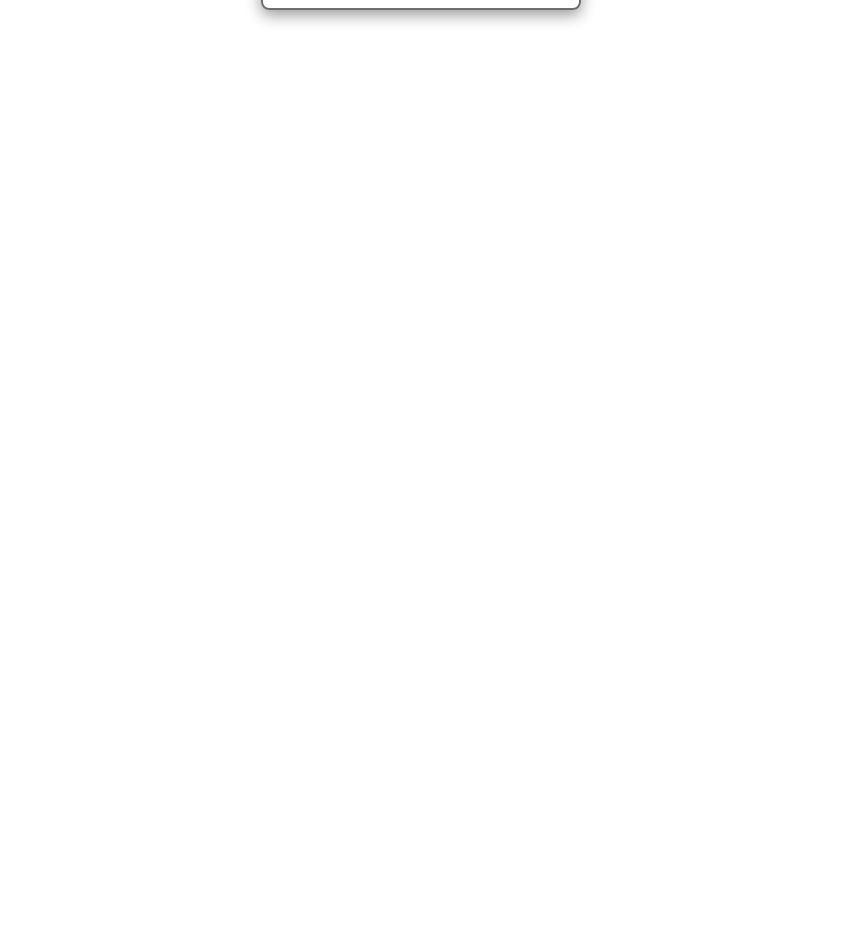
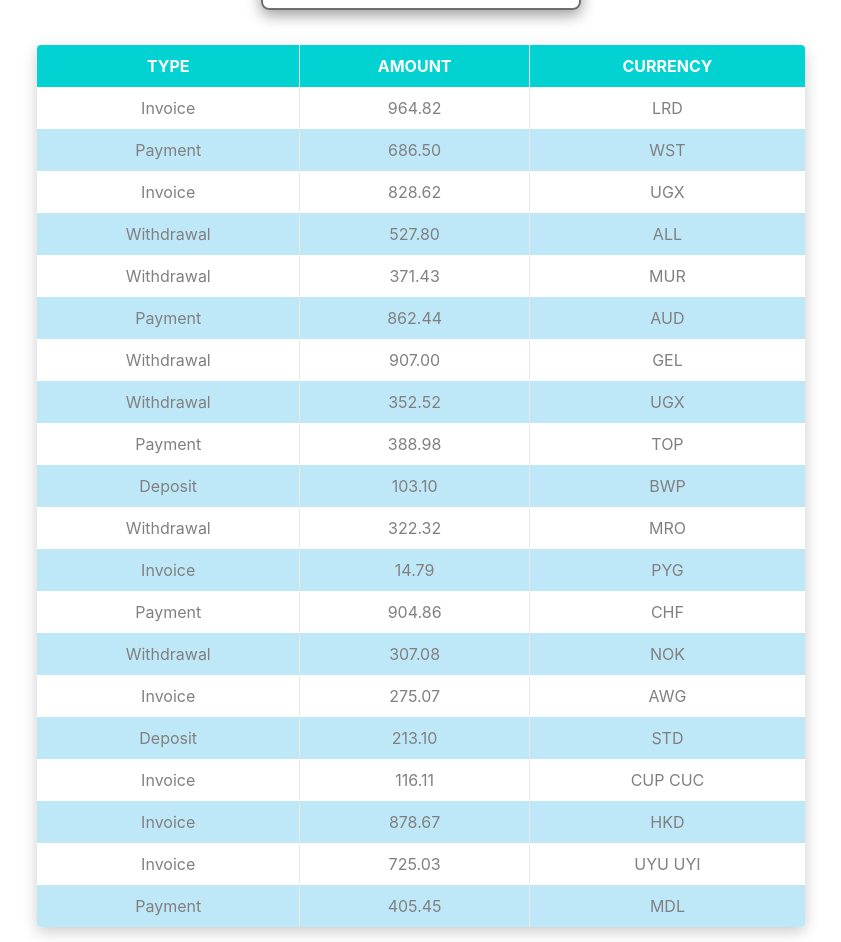
Before and after one commit to Tonya-Shyva/goit-react-hw-01-components, a React (Create React App) app: page / in a window 1280 px wide. Shown: the part 1457-2399 px from the top of the page, without its empty margins (219-1060 px from the left). Before the commit the page ends 1487 px from the top, so only its background shows below. Built offline with nearby package versions, Linux system fonts and the light colour scheme.

Commit message:
origin/transaction-history-table

```diff
--- a/src/components/statistics/Statistics.module.css
+++ b/src/components/statistics/Statistics.module.css
@@ -3,7 +3,6 @@
   margin: 0px auto;
   display: flex;
   flex-direction: column;
-  box-shadow: rgba(0, 0, 0, 0.2) 0px 5px 15px;
   border-radius: 4px;
 }
 
--- /dev/null
+++ b/src/components/transactions/TransactionHistory.jsx
@@ -0,0 +1,36 @@
+import PropTypes from 'prop-types';
+import css from './TransactionHistory.module.css';
+
+export default function TransactionHistory({ items }) {
+  return (
+    <table className={css.transactionsTable}>
+      <thead className={css.tableHeader}>
+        <tr className={css.tableHeaderRow}>
+          <th className={css.columnHeader}>Type</th>
+          <th className={css.columnHeader}>Amount</th>
+          <th className={css.columnHeader}>Currency</th>
+        </tr>
+      </thead>
+      <tbody>
+        {items.map(({ id, type, amount, currency }) => (
+          <tr key={id} className={css.tableTransactionRow}>
+            <td className={css.transactionData}>{type}</td>
+            <td className={css.transactionData}>{amount}</td>
+            <td className={css.transactionData}>{currency}</td>
+          </tr>
+        ))}
+      </tbody>
+    </table>
+  );
+}
+
+TransactionHistory.propTypes = {
+  items: PropTypes.arrayOf(
+    PropTypes.shape({
+      id: PropTypes.string.isRequired,
+      type: PropTypes.string.isRequired,
+      amount: PropTypes.string.isRequired,
+      currency: PropTypes.string.isRequired,
+    })
+  ).isRequired,
+};
--- /dev/null
+++ b/src/components/transactions/TransactionHistory.module.css
@@ -0,0 +1,53 @@
+.transactionsTable {
+  width: 60%;
+  margin: 15px auto;
+
+  font-size: 16px;
+  line-height: 2.5;
+
+  border-collapse: separate;
+  border-spacing: 0px;
+  border-radius: 4px;
+  box-shadow: rgba(0, 0, 0, 0.2) 0px 5px 15px;
+}
+
+.tableHeader {
+  color: #ffffff;
+  background-color: rgb(3, 210, 210);
+  text-transform: uppercase;
+}
+
+.columnHeader:first-child {
+  border-top-left-radius: 4px;
+}
+
+.columnHeader:last-child {
+  border-top-right-radius: 4px;
+}
+
+.columnHeader:not(:last-child),
+.transactionData:not(:last-child) {
+  border-right: 1px solid rgb(235, 231, 231);
+}
+
+.tableTransactionRow {
+  color: grey;
+  text-align: center;
+  text-transform: capitalize;
+}
+
+.tableTransactionRow:nth-child(odd) {
+  background-color: #fff;
+}
+
+.tableTransactionRow:nth-child(even) {
+  background-color: rgb(190, 231, 247);
+}
+
+.tableTransactionRow:last-child .transactionData:first-child {
+  border-bottom-left-radius: 4px;
+}
+
+.tableTransactionRow:last-child .transactionData:last-child {
+  border-bottom-right-radius: 4px;
+}
--- /dev/null
+++ b/src/components/transactions/transactions.json
@@ -0,0 +1,122 @@
+[
+  {
+    "id": "1e0700a2-5183-4291-85cc-2065a036a683",
+    "type": "invoice",
+    "amount": "964.82",
+    "currency": "LRD"
+  },
+  {
+    "id": "a30f821b-4d25-4ff0-abdd-e340b3f0dd2b",
+    "type": "payment",
+    "amount": "686.50",
+    "currency": "WST"
+  },
+  {
+    "id": "44dca67a-8e5a-4798-bf8e-b15efd4e1abd",
+    "type": "invoice",
+    "amount": "828.62",
+    "currency": "UGX"
+  },
+  {
+    "id": "ea8ed3dc-2b68-4a53-905a-53ecb0adef33",
+    "type": "withdrawal",
+    "amount": "527.80",
+    "currency": "ALL"
+  },
+  {
+    "id": "ea76146a-0b00-4b80-bc02-a8c822176712",
+    "type": "withdrawal",
+    "amount": "371.43",
+    "currency": "MUR"
+  },
+  {
+    "id": "63ca02f9-d637-46b5-9237-f3b24425e029",
+    "type": "payment",
+    "amount": "862.44",
+    "currency": "AUD"
+  },
+  {
+    "id": "ed0263e8-59a5-4bf1-87e0-2bb88e53dc34",
+    "type": "withdrawal",
+    "amount": "907.00",
+    "currency": "GEL"
+  },
+  {
+    "id": "6013bad0-750c-4691-8bc2-d8f2b43969c4",
+    "type": "withdrawal",
+    "amount": "352.52",
+    "currency": "UGX"
+  },
+  {
+    "id": "252c7be4-8b06-4fa7-8d42-61fb835b70d5",
+    "type": "payment",
+    "amount": "388.98",
+    "currency": "TOP"
+  },
+  {
+    "id": "4eaab41b-b967-40ac-82ed-85fc66f646f1",
+    "type": "deposit",
+    "amount": "103.10",
+    "currency": "BWP"
+  },
+  {
+    "id": "9648a350-8469-42d5-8bf3-18090de5fe67",
+    "type": "withdrawal",
+    "amount": "322.32",
+    "currency": "MRO"
+  },
+  {
+    "id": "9c5c25fb-1a95-4b2f-8d1f-4c4426d677cc",
+    "type": "invoice",
+    "amount": "14.79",
+    "currency": "PYG"
+  },
+  {
+    "id": "43ef232c-80e9-4d6f-b48a-b22405620de3",
+    "type": "payment",
+    "amount": "904.86",
+    "currency": "CHF"
+  },
+  {
+    "id": "5161682e-e620-4019-ab0a-24ceb10fbd20",
+    "type": "withdrawal",
+    "amount": "307.08",
+    "currency": "NOK"
+  },
+  {
+    "id": "7b119d71-42e6-4c42-a141-6818b07bb9ff",
+    "type": "invoice",
+    "amount": "275.07",
+    "currency": "AWG"
+  },
+  {
+    "id": "a4f65722-65c4-4c28-b1f4-b8ed988bb205",
+    "type": "deposit",
+    "amount": "213.10",
+    "currency": "STD"
+  },
+  {
+    "id": "c6e5784b-0ca3-48d6-86e5-b5128af5a523",
+    "type": "invoice",
+    "amount": "116.11",
+    "currency": "CUP CUC"
+  },
+  {
+    "id": "c9ebed6a-3a02-4b49-ac0d-0534b51f2bfd",
+    "type": "invoice",
+    "amount": "878.67",
+    "currency": "HKD"
+  },
+  {
+    "id": "a4a98b0e-b22c-438b-9f83-de2df52110c8",
+    "type": "invoice",
+    "amount": "725.03",
+    "currency": "UYU UYI"
+  },
+  {
+    "id": "b39bfa7a-0166-4c47-94d6-87d20590f746",
+    "type": "payment",
+    "amount": "405.45",
+    "currency": "MDL"
+  }
+]
--- a/src/index.js
+++ b/src/index.js
@@ -12,6 +12,9 @@
 import FriendsList from './components/friends/FriendsList';
 import friends from './components/friends/friends.json';
 
+import TransactionHistory from './components/transactions/TransactionHistory';
+import transactions from './components/transactions/transactions.json';
+
 ReactDOM.createRoot(document.getElementById('root')).render(
   <React.StrictMode>
     <App>
@@ -25,6 +28,7 @@
       <Statistics title="Upload stats" stats={statsData} />
       <Statistics stats={statsData} />
       <FriendsList friends={friends} />
+      <TransactionHistory items={transactions} />
     </App>
   </React.StrictMode>
 );
```
